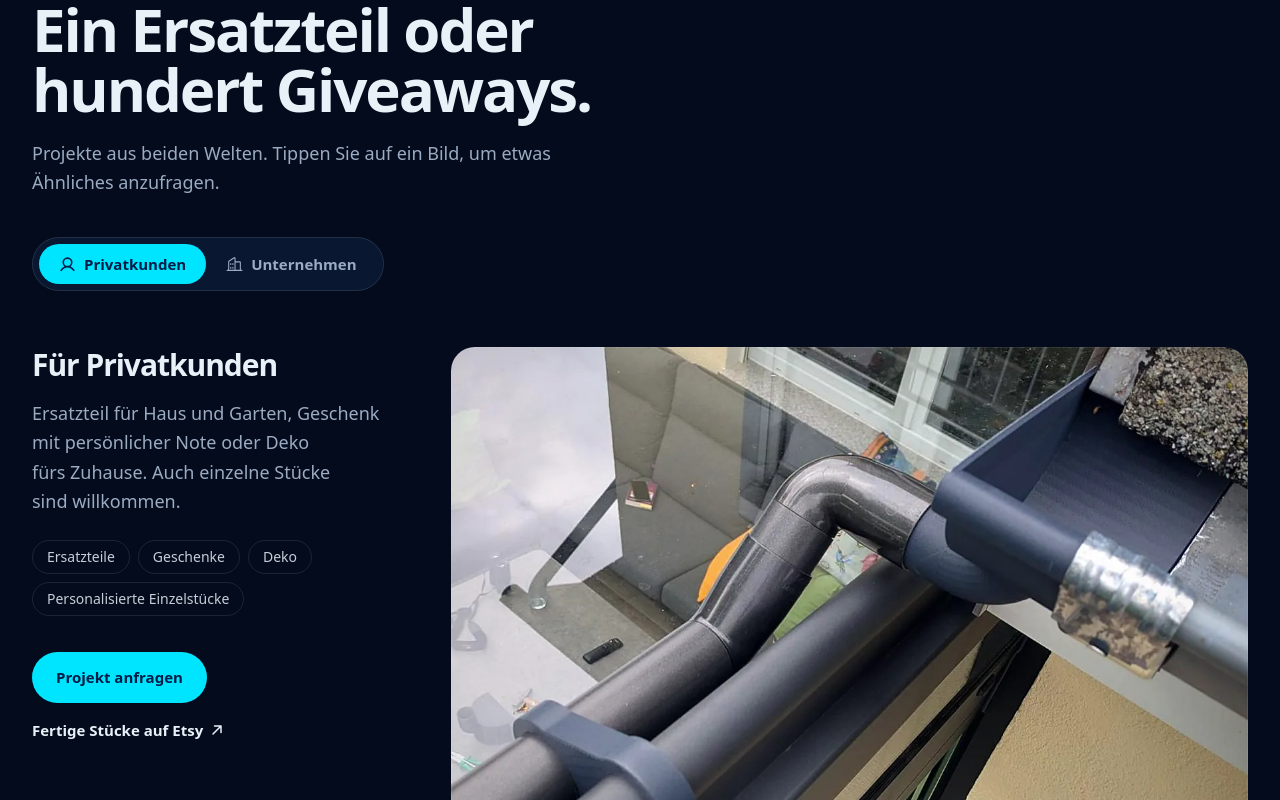
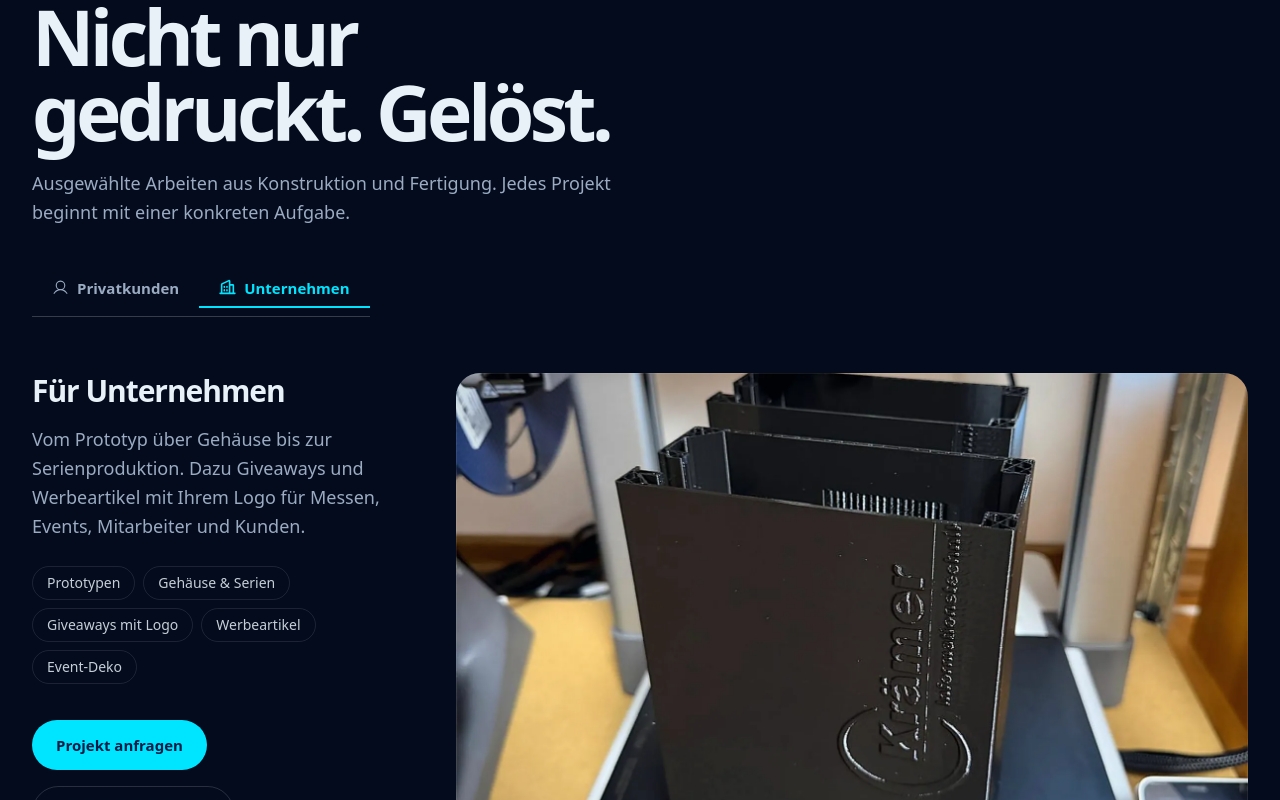
Before and after one commit to LayerInForm/LayerForm, a React (Vite) app: page / in a window 1280 px wide. Shown: the part 1420-2220 px from the top of the page. Built offline with nearby package versions, Linux system fonts and the light colour scheme.

Commit message:
redesign: editorial projects showcase with business-first examples and restrained tabs

```diff
--- a/components/Projects.tsx
+++ b/components/Projects.tsx
@@ -78,7 +78,7 @@ const ProjectCard: React.FC<{ p: Project; big?: boolean; onInquiry: (topic?: str
           loading="lazy"
           className="h-full w-full object-cover transition-transform duration-700 ease-out group-hover:scale-[1.03]"
         />
-        <span className="pointer-events-none absolute inset-0 rounded-panel shadow-[inset_0_0_0_1px_rgba(255,255,255,.08)]" />
+        <span className="pointer-events-none absolute inset-0 rounded-xl shadow-[inset_0_0_0_1px_rgba(255,255,255,.08)]" />
       </span>
       <figcaption className="mt-3 flex items-start justify-between gap-3">
         <span>
@@ -97,7 +97,7 @@ const ProjectCard: React.FC<{ p: Project; big?: boolean; onInquiry: (topic?: str
 );
 
 export const Projects: React.FC<ProjectsProps> = ({ onInquiry }) => {
-  const [group, setGroup] = useState<Group>('privat');
+  const [group, setGroup] = useState<Group>('unternehmen');
   const reduce = useReducedMotion();
   const g = GROUPS[group];
 
@@ -105,16 +105,16 @@ export const Projects: React.FC<ProjectsProps> = ({ onInquiry }) => {
     <section id="projekte" className="relative">
       <div className="mx-auto max-w-7xl px-5 py-24 md:px-8 md:py-32">
         <Reveal>
-          <h2 className="max-w-3xl text-4xl font-semibold leading-[1.05] md:text-6xl">
-            Ein Ersatzteil oder hundert Giveaways.
+          <h2 className="max-w-4xl text-[clamp(3rem,6vw,6rem)] font-semibold leading-[.98] tracking-[-.06em]">
+            Nicht nur gedruckt. Gelöst.
           </h2>
           <p className="mt-5 max-w-[60ch] text-lg leading-relaxed text-fg-muted">
-            Projekte aus beiden Welten. Tippen Sie auf ein Bild, um etwas Ähnliches anzufragen.
+            Ausgewählte Arbeiten aus Konstruktion und Fertigung. Jedes Projekt beginnt mit einer konkreten Aufgabe.
           </p>
 
           {/* Umschalter mit gleitendem Hintergrund */}
           <div
-            className="mt-10 inline-flex w-full rounded-full border border-white/10 bg-surface p-1.5 sm:w-auto"
+            className="mt-10 inline-flex w-full border-b border-white/20 pb-2 sm:w-auto"
             role="tablist"
             aria-label="Kundengruppe"
           >
@@ -128,13 +128,13 @@ export const Projects: React.FC<ProjectsProps> = ({ onInquiry }) => {
                   aria-selected={on}
                   onClick={() => setGroup(key)}
                   className={`relative flex flex-1 items-center justify-center gap-2 rounded-full px-3 py-2.5 text-sm font-semibold transition-colors sm:flex-none sm:px-5 sm:text-[15px] ${
-                    on ? 'text-ink' : 'text-fg-muted hover:text-fg'
+                    on ? 'text-cyan' : 'text-fg-muted hover:text-fg'
                   }`}
                 >
                   {on && (
                     <motion.span
                       layoutId="group-pill"
-                      className="absolute inset-0 rounded-full bg-cyan"
+                      className="absolute inset-x-0 bottom-0 h-[2px] bg-cyan"
                       transition={reduce ? { duration: 0 } : { type: 'spring', stiffness: 420, damping: 36 }}
                     />
                   )}
@@ -153,7 +153,7 @@ export const Projects: React.FC<ProjectsProps> = ({ onInquiry }) => {
             animate={{ opacity: 1, y: 0 }}
             exit={reduce ? { opacity: 0 } : { opacity: 0, y: -8 }}
             transition={{ duration: 0.3, ease: EASE_OUT }}
-            className="mt-14 grid gap-12 lg:grid-cols-12 lg:gap-10"
+            className="mt-14 grid gap-12 lg:grid-cols-12 lg:gap-14"
             role="tabpanel"
           >
             <div className="lg:sticky lg:top-28 lg:col-span-4 lg:self-start">
```
